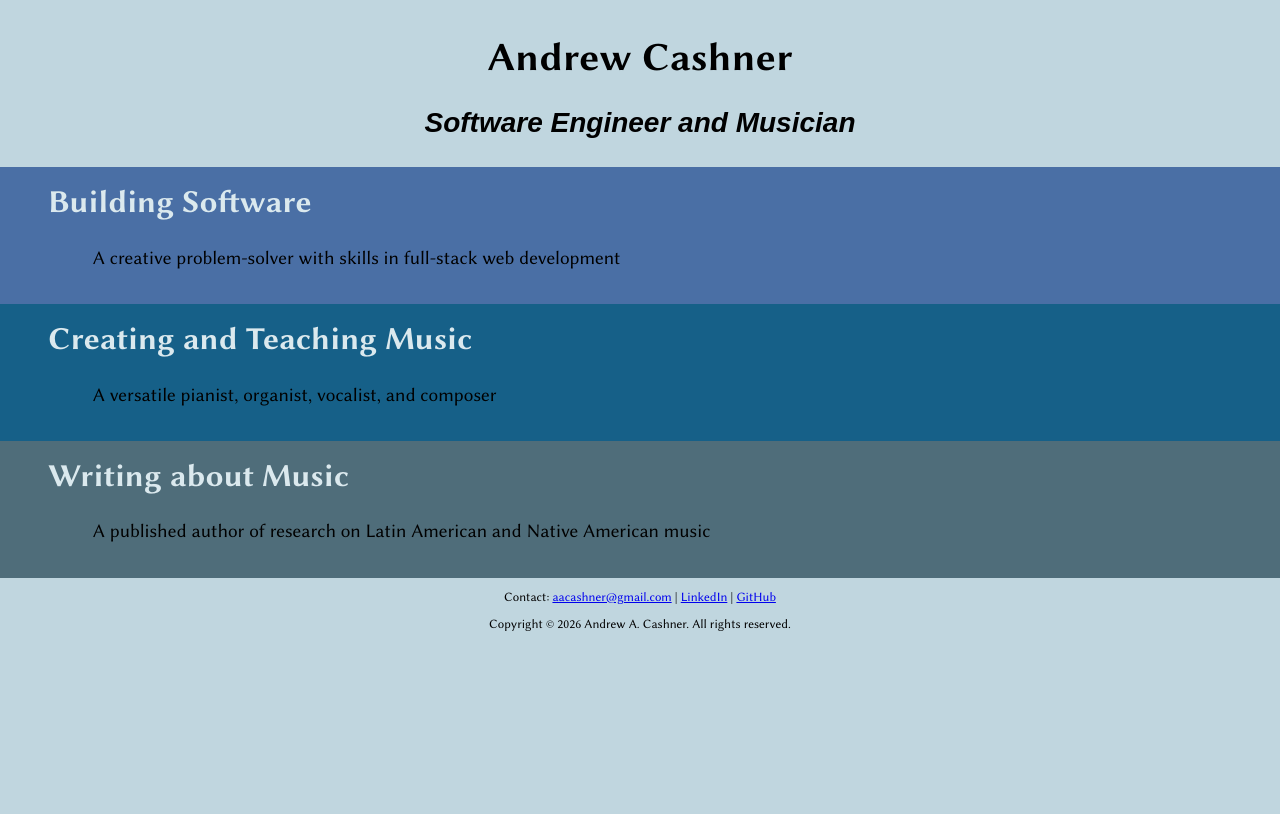
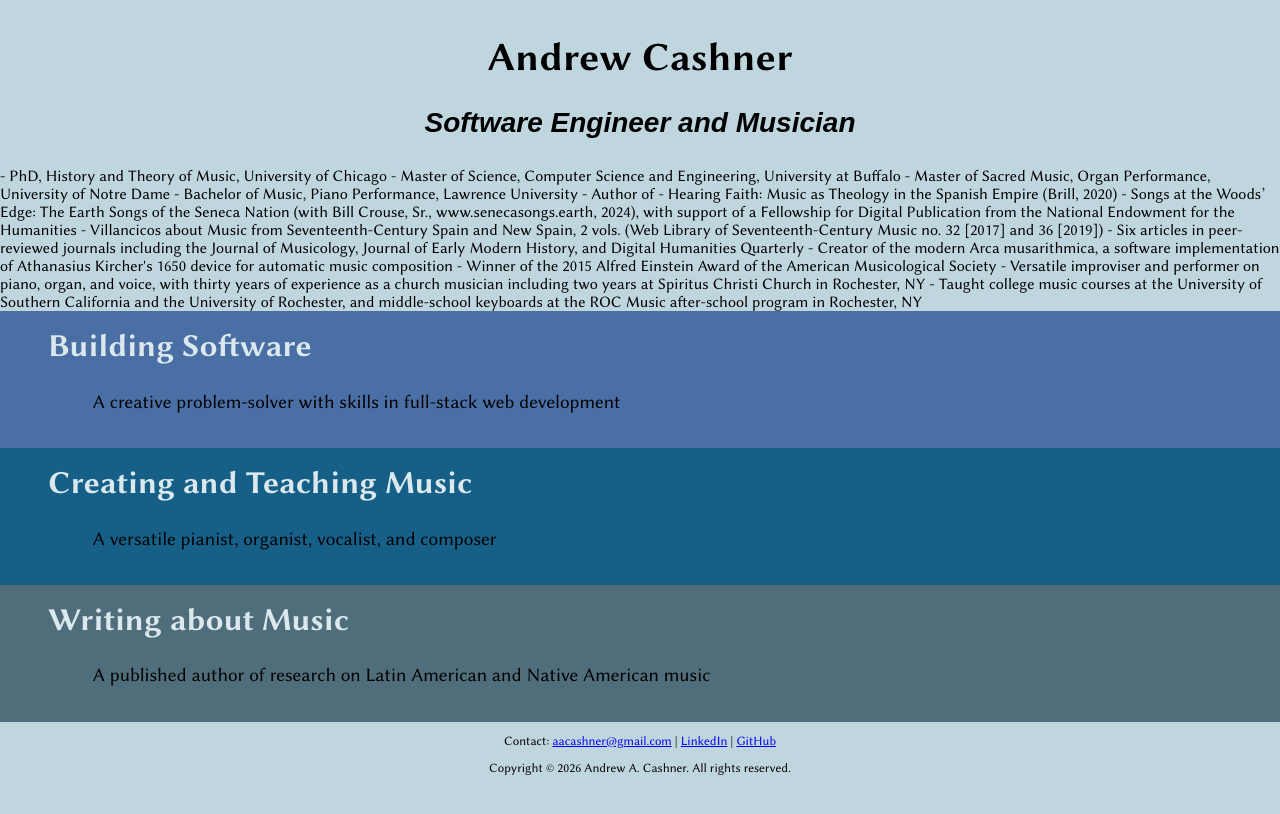
Before and after one commit to andrewacashner/andrewcashner.com, a plain HTML site: page www/index.html in a window 1280 px wide. Drawn offline with Linux system fonts and the light colour scheme; a web font is replaced by a local one.

Commit message:
drafting yet another bio attempt

```diff
--- a/www/index.html
+++ b/www/index.html
@@ -13,8 +13,26 @@
   <body>
     <header>
       <h1>Andrew Cashner</h1>
-      <h2>Software Engineer and Musician</ h2>
+      <h2>Software Engineer and Musician</h2>
     </header>
+    - PhD, History and Theory of Music, University of Chicago
+    - Master of Science, Computer Science and Engineering, University at Buffalo
+    - Master of Sacred Music, Organ Performance, University of Notre Dame
+    - Bachelor of Music, Piano Performance, Lawrence University
+
+    - Author of
+      - Hearing Faith: Music as Theology in the Spanish Empire (Brill, 2020)
+      - Songs at the Woods’ Edge: The Earth Songs of the Seneca Nation (with Bill Crouse, Sr., www.senecasongs.earth, 2024), with support of a Fellowship for Digital Publication from the National Endowment for the Humanities
+      - Villancicos about Music from Seventeenth-Century Spain and New Spain, 2 vols. (Web Library of Seventeenth-Century Music no. 32 [2017] and 36 [2019])
+      - Six articles in peer-reviewed journals including the Journal of Musicology, Journal of Early Modern History, and Digital Humanities Quarterly
+
+    - Creator of the modern Arca musarithmica, a software implementation of Athanasius Kircher's 1650 device for automatic music composition
+
+    - Winner of the 2015 Alfred Einstein Award of the American Musicological Society
+
+    - Versatile improviser and performer on piano, organ, and voice, with thirty years of experience as a church musician including two years at Spiritus Christi Church in Rochester, NY
+    - Taught college music courses at the University of Southern California and the University of Rochester, and middle-school keyboards at the ROC Music after-school program in Rochester, NY
+
     <main>
       <div class="streams">
         <a class="panel" href="software/index.html">
```
